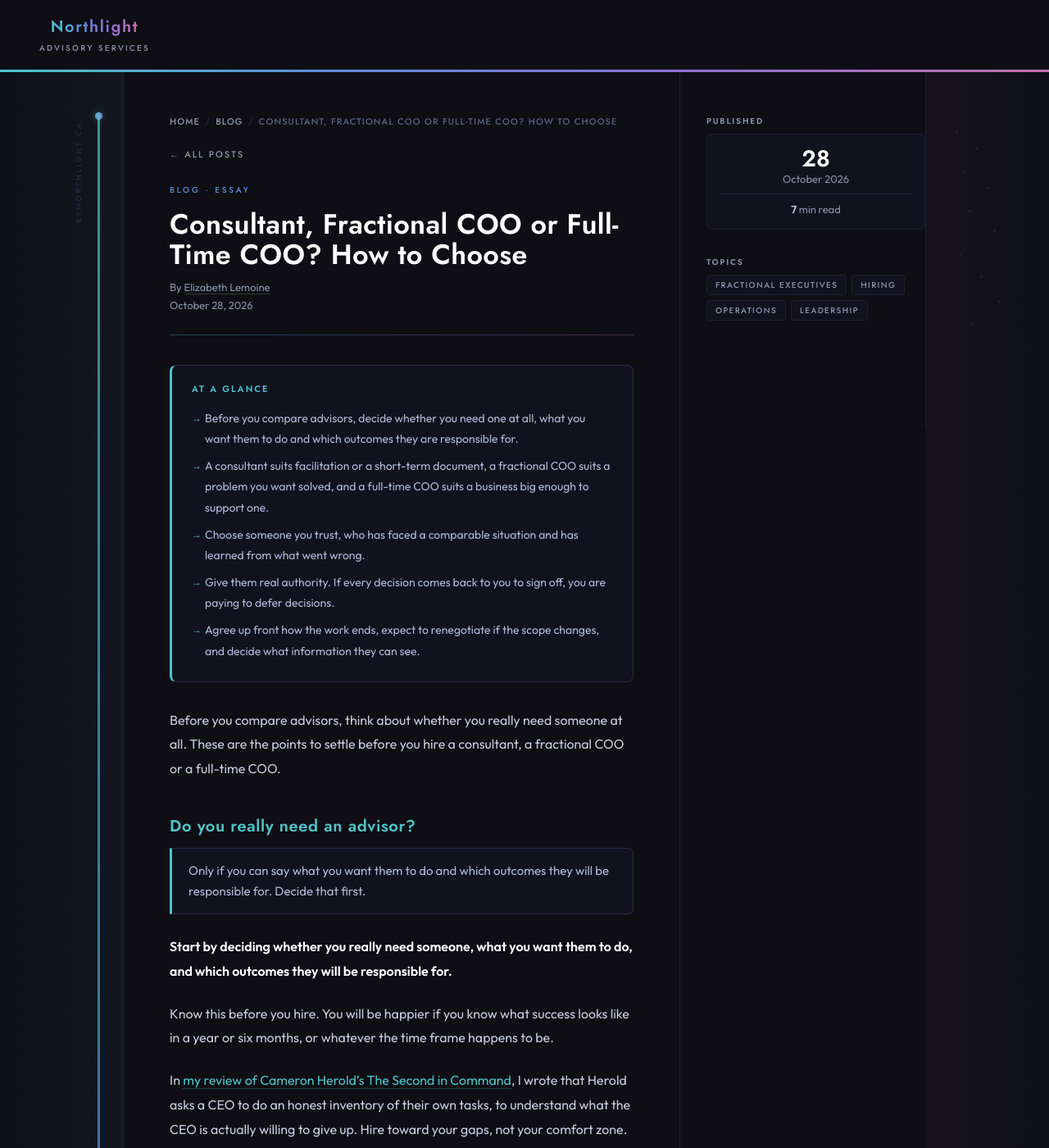
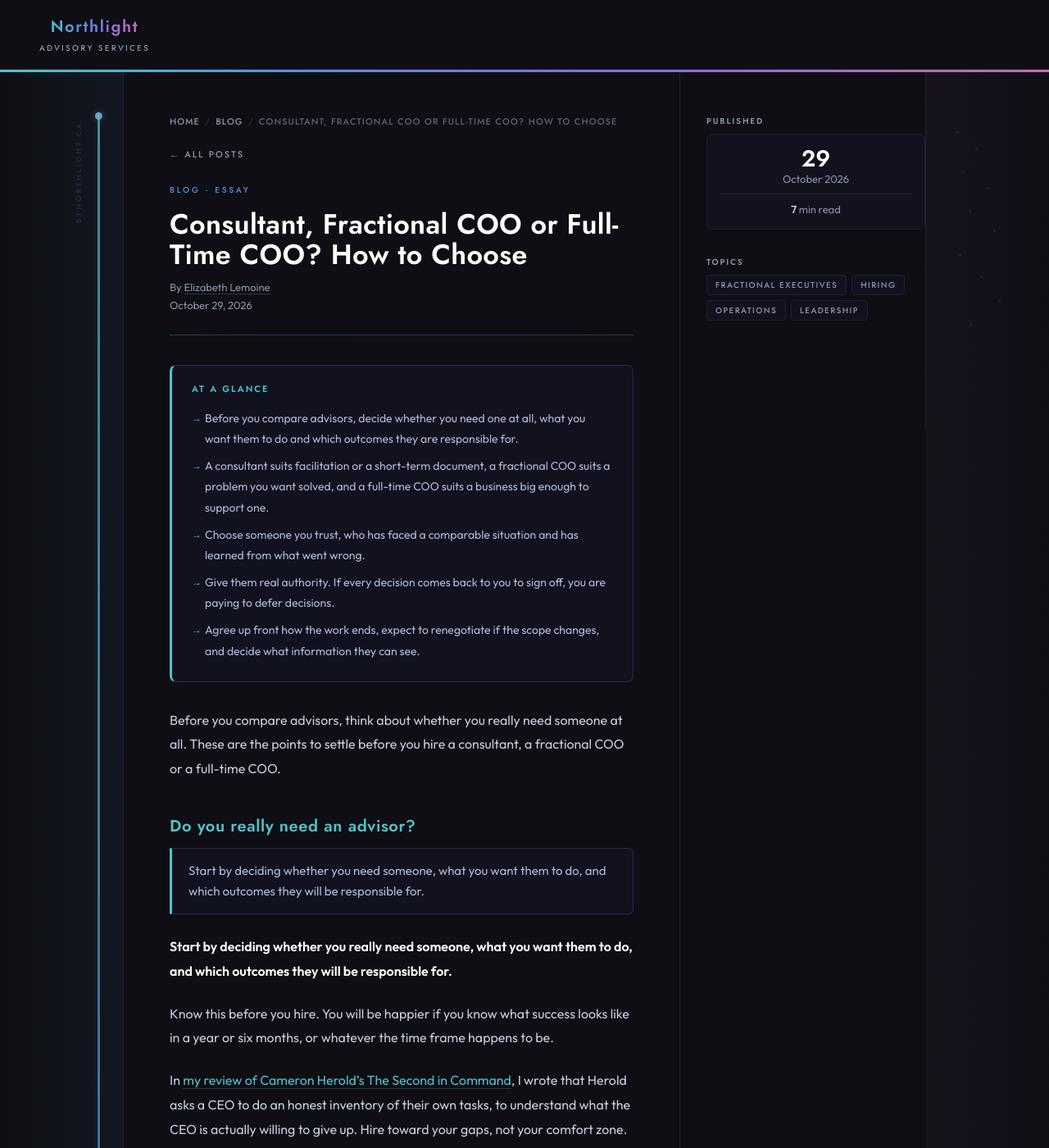
Before and after one commit to elizabethlemoine33-commits/bynorthlight-site, a Jekyll site: the page built from blog/consultant-fractional-coo-or-full-time-coo-how-to-choose.md, in a window 1280 px wide and 1400 px high. Shown: the whole window at 82% size. Built offline with Jekyll 4.4.1, drawn with Linux system fonts in a browser that asks for light colours.

Commit message:
fix: replace added 'Only if' answer line and set publish date to Oct 29 (#58)
Blog polish added a sentence that was not in the approved draft; replaced with a restatement of the bold line. Pipeline stamped the date Oct 28; post went live Oct 29.

Co-authored-by: Claude Sonnet 5.5 <noreply@anthropic.com>

```diff
--- a/blog/consultant-fractional-coo-or-full-time-coo-how-to-choose.md
+++ b/blog/consultant-fractional-coo-or-full-time-coo-how-to-choose.md
@@ -5,9 +5,9 @@ seo_title: "Consultant, Fractional COO or Full-Time COO?"
 description: "Not sure whether to hire a consultant, fractional COO or full-time COO? Decide what you need, what to ask, how much authority to give and what to agree."
 og_title: "Consultant, Fractional COO or Full-Time COO? How to Choose"
 og_description: "Not sure whether to hire a consultant, fractional COO or full-time COO? Decide what you need, what to ask, how much authority to give and what to agree."
-date: 2026-10-28
-date_modified: "2026-10-28"
-published_time: "2026-10-28T00:00:00.000Z"
+date: 2026-10-29
+date_modified: "2026-10-29"
+published_time: "2026-10-29T00:00:00.000Z"
 permalink: /blog/consultant-fractional-coo-or-full-time-coo-how-to-choose.html
 source_label: "Blog · Essay"
 source_class: source-essay
@@ -53,7 +53,7 @@ Before you compare advisors, think about whether you really need someone at all.
 ## Do you really need an advisor?
 
 <div class="answer-block">
-<p>Only if you can say what you want them to do and which outcomes they will be responsible for. Decide that first.</p>
+<p>Start by deciding whether you need someone, what you want them to do, and which outcomes they will be responsible for.</p>
 </div>
 
 **Start by deciding whether you really need someone, what you want them to do, and which outcomes they will be responsible for.**
```
